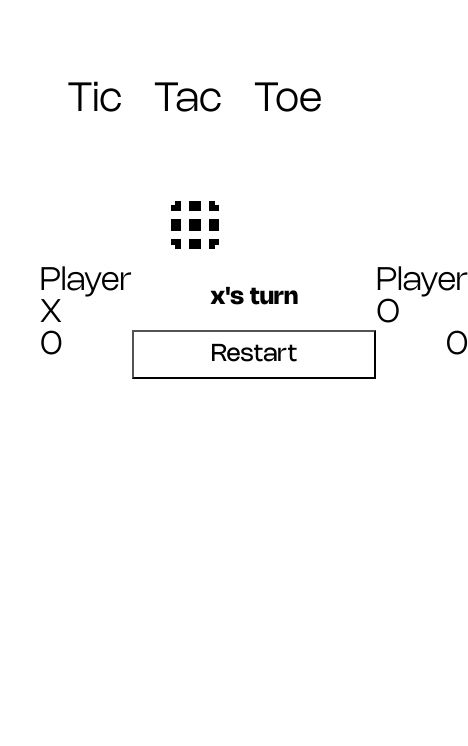
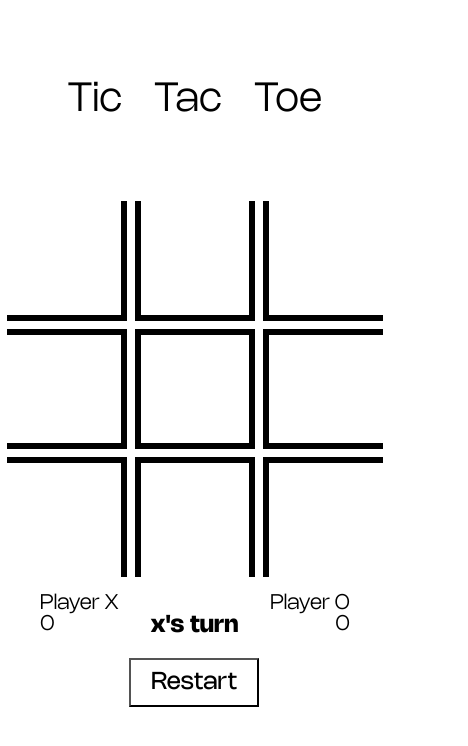
Before and after one commit to pmarinello/tictactoe, a plain HTML site: page index.html in a window 390 px wide. Shown: the whole page, 468 px wide, since content can reach past the window. Drawn offline with Linux system fonts and the light colour scheme.

Commit message:
Add files via upload

```diff
--- a/style.css
+++ b/style.css
@@ -2,6 +2,8 @@
     font-family: 'nohemi';
     src: url(./files/Nohemi-VF-BF6438cc58ad63d.ttf);
 }
+
+
 
 body{
    font-family: 'nohemi';
@@ -153,7 +155,6 @@ body{
     display: flex;
     flex-direction: column;
     align-items: center;
-
 }
 
 .menu button{
@@ -216,8 +217,17 @@ body{
 @media screen and (max-width: 500px){
     .gameboard div div{
         box-sizing:border-box;
-        height: 10px;
-        width: 10px;
-        font-size: 190px;
+        height: 120px;
+        width: 120px;
+        font-size: 140px;
+    }
+    .players p{
+        margin: 0;
+        font-size: 1.3em;;
+    }
+
+    .menu button{
+        font-size: 1.5em;
+        padding: 10px 20px;
     }
 }
```
Also changed, not shown: Nohemi-VF-BF6438cc58ad63d.ttf (added), o-symbol.svg (added), x-symbol.svg (added).
